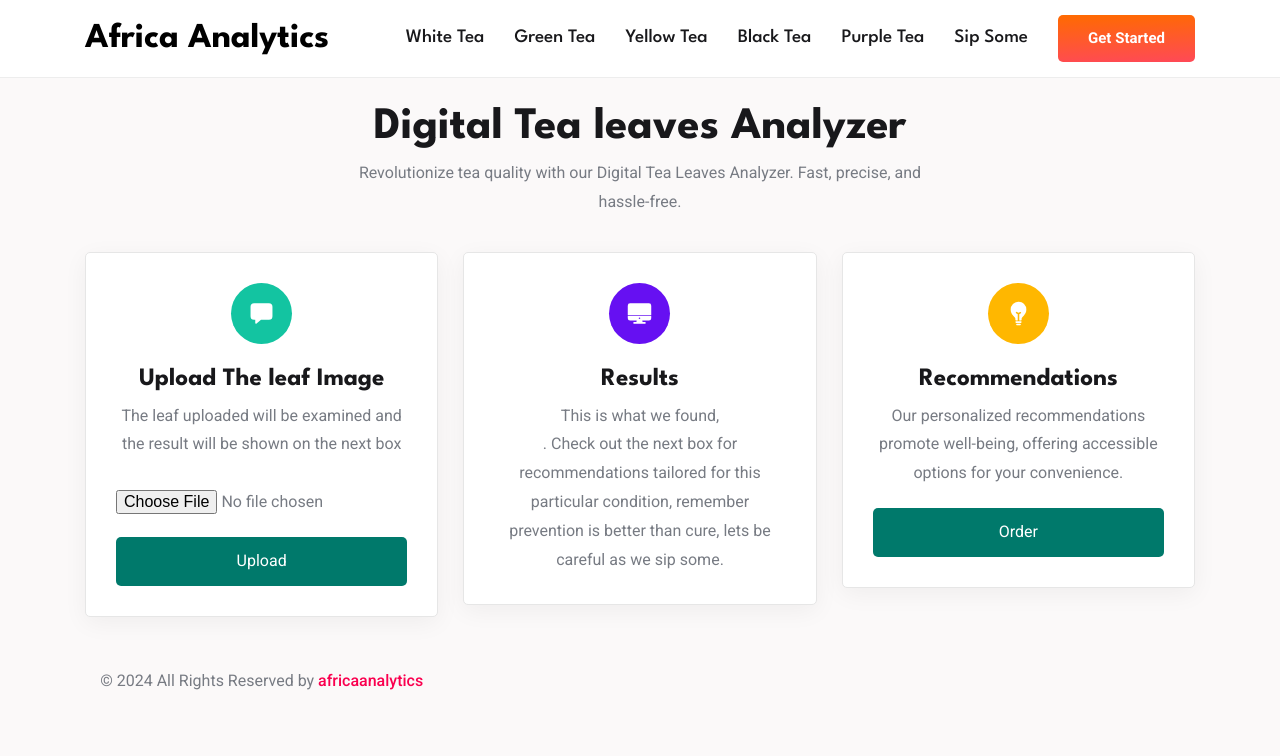
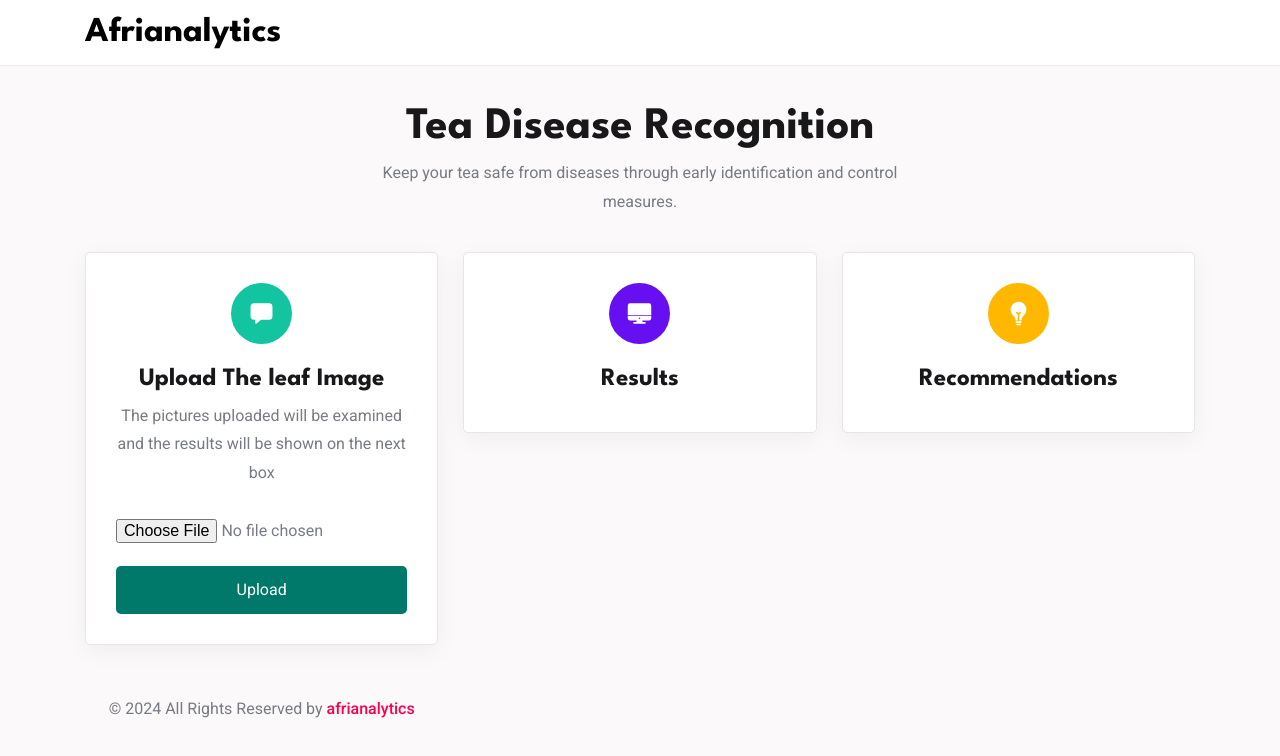
Before and after one commit to bourzat/teadisease-recognition-model, a plain HTML site: page index.html in a window 1280 px wide. Drawn offline with nearby package versions, Linux system fonts and the light colour scheme.

Commit message:
Updated index.html

```diff
--- a/index.html
+++ b/index.html
@@ -5,7 +5,7 @@
   <meta charset="UTF-8">
   <meta http-equiv="X-UA-Compatible" content="IE=edge">
   <meta name="viewport" content="width=device-width, initial-scale=1.0">
-  <title>Africa Analytics - This uses pictures of leaves to analyze them</title>
+  <title>Afrianalytics</title>
 
   <!--
     - favicon
@@ -36,23 +36,23 @@
   <header class="header" data-header>
     <div class="container">
 
-      <a href="#" class="logo">Africa Analytics</a>
+      <a href="#" class="logo">Afrianalytics</a>
 
       <nav class="navbar container" data-navbar>
         <ul class="navbar-list">
 
-          <li>
+          <!-- <li>
             <a href="#home" class="navbar-link" data-nav-link>White Tea</a>
-          </li>
+          </li> -->
 
-          <li>
+          <!-- <li>
             <a href="#service" class="navbar-link" data-nav-link>Green Tea</a>
           </li>
 
           <li>
             <a href="#project" class="navbar-link" data-nav-link>Yellow Tea</a>
-          </li>
-
+          </li> -->
+<!--
           <li>
             <a href="#about" class="navbar-link" data-nav-link>Black Tea</a>
           </li>
@@ -67,15 +67,15 @@
 
           <li>
             <a href="#" class="btn btn-primary">Get Started</a>
-          </li>
+          </li> -->
 
         </ul>
       </nav>
-
+<!--
       <button class="nav-toggle-btn" aria-label="Toggle menu" data-nav-toggler>
         <ion-icon name="menu-outline" class="open"></ion-icon>
         <ion-icon name="close-outline" class="close"></ion-icon>
-      </button>
+      </button> -->
 
     </div>
   </header>
@@ -128,10 +128,10 @@
       <section class="section service" id="service" aria-label="service">
         <div class="container">
 
-          <h2 class="h2 section-title">Digital Tea leaves Analyzer</h2>
+          <h2 class="h2 section-title">Tea Disease Recognition</h2>
 
           <p class="section-text">
-            Revolutionize tea quality with our Digital Tea Leaves Analyzer. Fast, precise, and hassle-free.
+            Keep your tea safe from diseases through early identification and control measures.
           </p>
 
           <ul class="grid-list">
@@ -148,7 +148,7 @@
                 </h3>
 
                 <p class="card-text">
-                  The leaf uploaded will be examined and the result will be shown on the next box<br>
+                  The pictures uploaded will be examined and the results will be shown on the next box<br>
                 </p><br>
                <div class="file-input">
                   <label for="fileInput" class="file-label">
@@ -156,7 +156,7 @@
                   </label>
                   <div class="file-name" id="fileName"></div>
                   <!-- <div class="result"><p></p></div>
- -->                  <button type="submit" class="upload-btn">Upload</button>
+ -->                  <button type="submit" class="upload-btn" multiple>Upload</button>
               </div>
               </div>
 
@@ -175,7 +175,7 @@
                 </h3>
 
                 <p class="card-text">
-                 This is what we found, <div class="result"><p></p></div>. Check out the next box for recommendations tailored for this particular condition, remember prevention is better than cure, lets be careful as we sip some.
+                  <div class="result"><p></p></div>
                 </p>
                 <div class="result"><p></p></div>
 
@@ -195,9 +195,9 @@
 
                 <p class="card-text">
                   <div class="recommendations"><p></p></div>
-                 Our personalized recommendations promote well-being, offering accessible options for your convenience.
+                 <!-- Our personalized recommendations promote well-being, offering accessible options for your convenience. -->
                 </p>
-                <button type="submit" class="upload-btn">Order</button>
+                <!-- <button type="submit" class="upload-btn">Order</button> -->
 
 
               </div>
@@ -277,7 +277,7 @@
     <div class="container">
 
       <p class="copyright">
-        &copy; 2024 All Rights Reserved by <a href="#" class="copyright-link">africaanalytics</a>
+        &copy; 2024 All Rights Reserved by <a href="#" class="copyright-link">afrianalytics</a>
       </p>
 
     </div>
```
